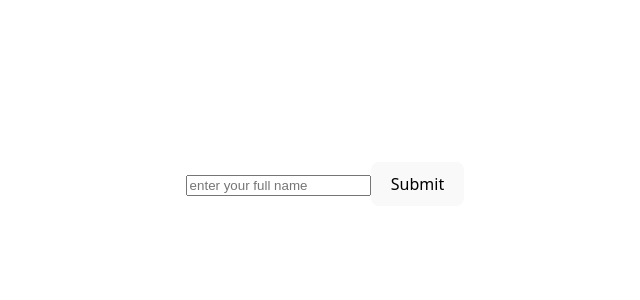
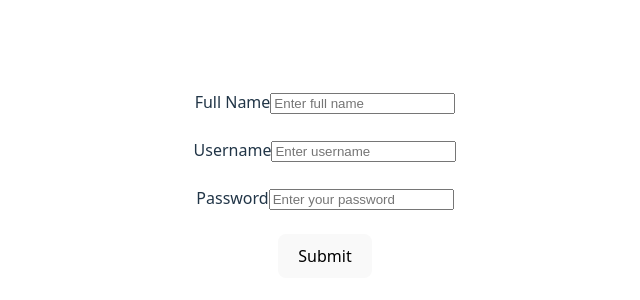
Before and after one commit to CrysPy-SAM/REACT-STATE-CLASS2, a React (Vite) app: page / in a window 1280 px wide. Shown: the part 216-516 px from the top of the page, without its empty margins (315-955 px from the left). Built offline with nearby package versions, Linux system fonts and the light colour scheme.

Commit message:
assign Forms

```diff
--- a/Form.jsx
+++ b/Form.jsx
@@ -1,16 +1,66 @@
-import { useState } from "react"
+import { useState } from "react";
 
 export default function Form() {
-    let {fullName, setFullName} = useState("Satyam");
+    let [formData, setFormData] = useState({
+        fullName: "",
+        username: "",
+        password: ""
+    });
 
-    let handleNameChange = (event) =>{
-        setFullName(event.target.value);
-    }
+    let handleInputChange = (event) => {
+        const { name, value } = event.target;
+        setFormData((currData) => ({
+            ...currData,
+            [name]: value
+        }));
+    };
 
-    return(
-        <form>
-            <input placeholder="enter your full name" type="text" value={fullName} onChange={handleNameChange}/>
-            <button>Submit</button>
+    let handleSubmit = (event) => {
+        event.preventDefault();
+        console.log(formData);
+        setFormData({
+            fullName: "",
+            username: "",
+            password: ""
+        });
+    };
+
+    return (
+        <form onSubmit={handleSubmit}>
+            <label htmlFor="fullName">Full Name</label>
+            <input
+                placeholder="Enter full name"
+                type="text"
+                value={formData.fullName}
+                id="fullName"
+                name="fullName"
+                onChange={handleInputChange}
+            />
+            <br /><br />
+
+            <label htmlFor="username">Username</label>
+            <input
+                placeholder="Enter username"
+                type="text"
+                value={formData.username}
+                id="username"
+                name="username"
+                onChange={handleInputChange}
+            />
+            <br /><br />
+
+            <label htmlFor="password">Password</label>
+            <input
+                placeholder="Enter your password"
+                type="password"
+                value={formData.password}
+                id="password"
+                name="password"
+                onChange={handleInputChange}
+            />
+            <br /><br />
+
+            <button type="submit">Submit</button>
         </form>
-    )
+    );
 }
```
